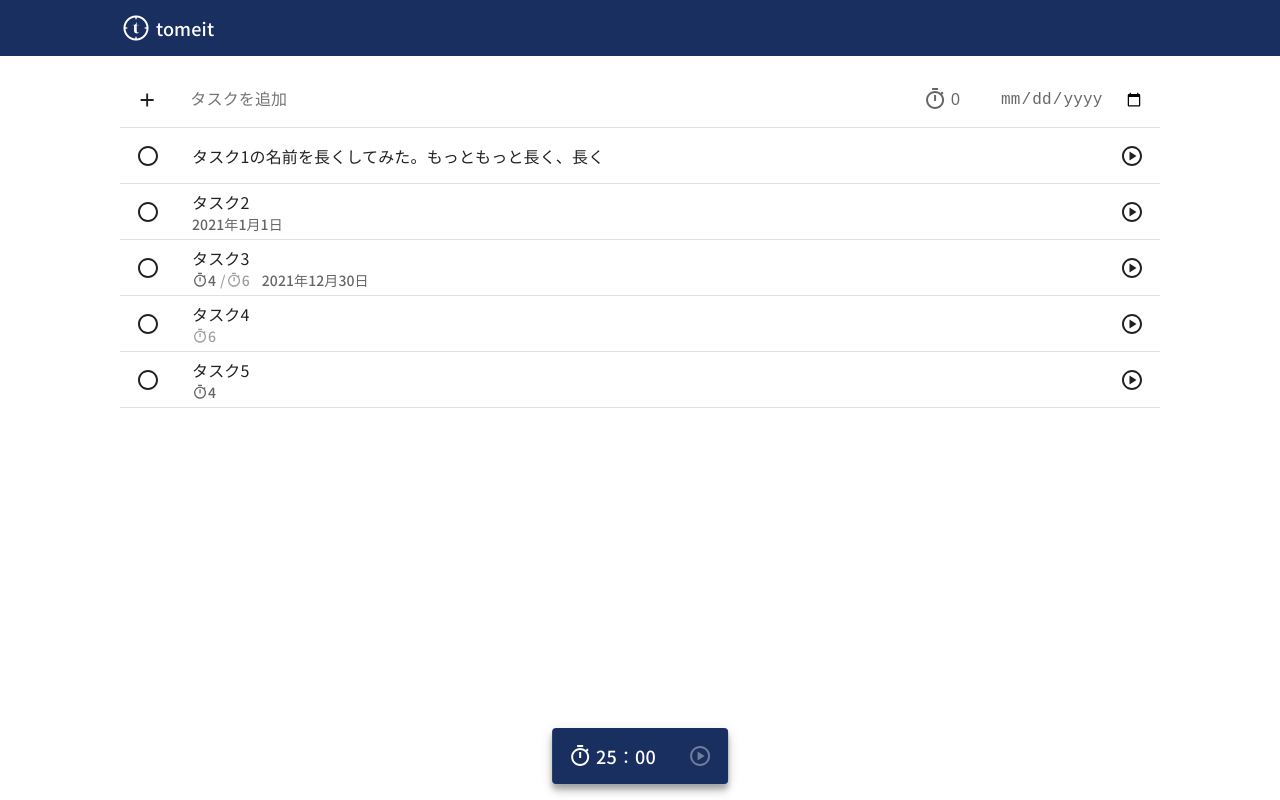
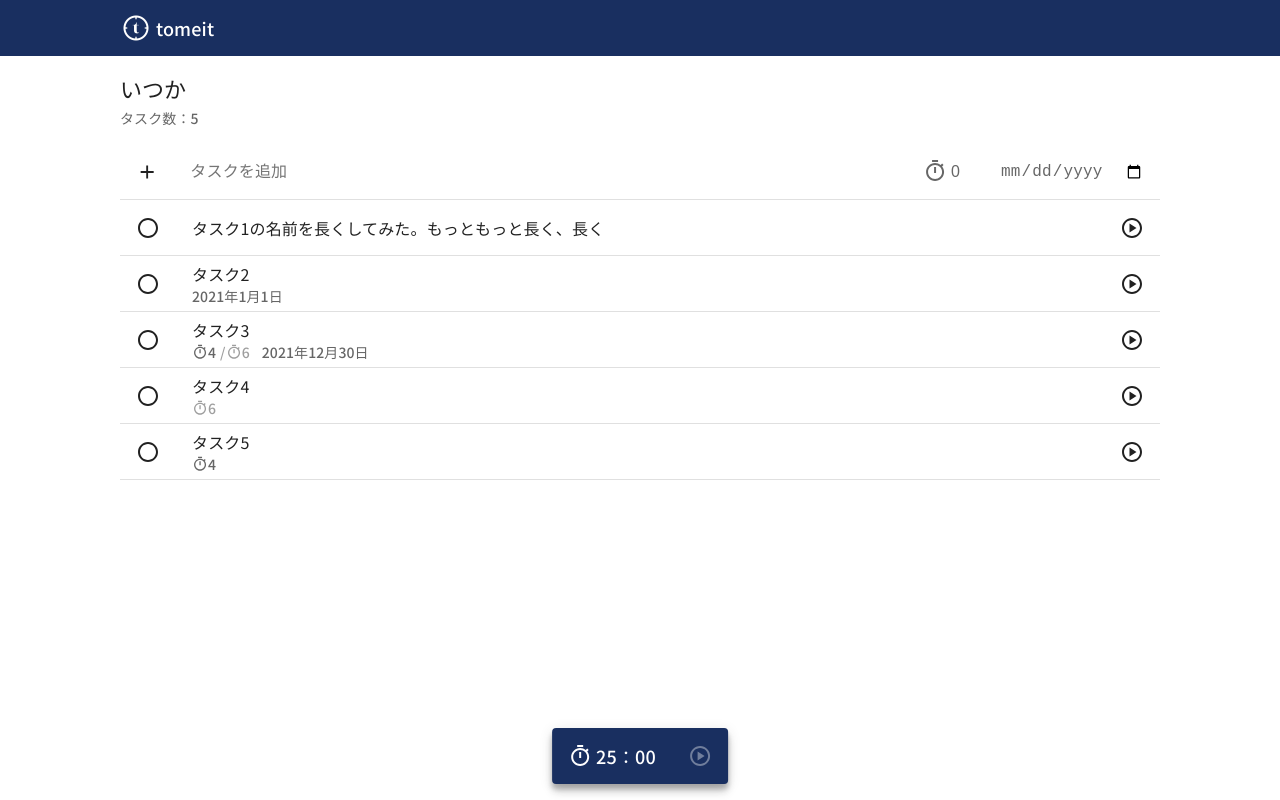
Before and after one commit to minguu42/tomeit-canary, a Next.js app: page /home in a window 1280 px wide. Built offline with nearby package versions, Linux system fonts and the light colour scheme; no server answers.

Commit message:
HomeHeading の追加

```diff
--- /dev/null
+++ b/src/components/home/HomeHeading/HomeHeading.module.scss
@@ -0,0 +1,17 @@
+@use "styles/variables";
+
+.container {
+  display: flex;
+  flex-direction: column;
+  gap: 4px;
+
+  .heading {
+    color: var(--c-on-background-high);
+    @include variables.headline5;
+  }
+
+  .taskNum {
+    color: var(--c-on-background-medium);
+    @include variables.subtitle2;
+  }
+}
--- /dev/null
+++ b/src/components/home/HomeHeading/index.tsx
@@ -0,0 +1,16 @@
+import styles from "components/home/HomeHeading/HomeHeading.module.scss";
+import { Task } from "types/task";
+
+type Props = {
+  headingText: string;
+  tasks: Task[];
+};
+
+export const HomeHeading = ({ headingText, tasks }: Props): JSX.Element => (
+  <div className={styles.container}>
+    <h1 className={styles.heading}>{headingText}</h1>
+    <p className={styles.taskNum}>タスク数：{tasks.length}</p>
+  </div>
+);
+
+export default HomeHeading;
--- a/src/pages/home/Home.module.scss
+++ b/src/pages/home/Home.module.scss
@@ -6,6 +6,10 @@
   padding: 16px 0;
   margin: 0 auto;
 
+  .taskListLayout {
+    margin-top: 16px;
+  }
+
   .playerLayout {
     position: fixed;
     bottom: 16px;
--- a/src/pages/home/index.tsx
+++ b/src/pages/home/index.tsx
@@ -1,6 +1,7 @@
 import Head from "next/head";
 
 import TopAppBar from "components/common/TopAppBar";
+import HomeHeading from "components/home/HomeHeading";
 import AddTaskForm from "components/home/AddTaskForm";
 import TaskList from "components/home/TaskList";
 import PomodoroPlayer from "components/home/PomodoroPlayer";
@@ -73,8 +74,11 @@ const Home = (): JSX.Element => (
 
     <TopAppBar />
     <main className={styles.main}>
-      <AddTaskForm />
-      <TaskList tasks={tasks} />
+      <HomeHeading headingText="いつか" tasks={tasks} />
+      <div className={styles.taskListLayout}>
+        <AddTaskForm />
+        <TaskList tasks={tasks} />
+      </div>
       <div className={styles.playerLayout}>
         <PomodoroPlayer />
       </div>
```
Also changed, not shown: 1 other file (tests, documents, lock files or other folders).
